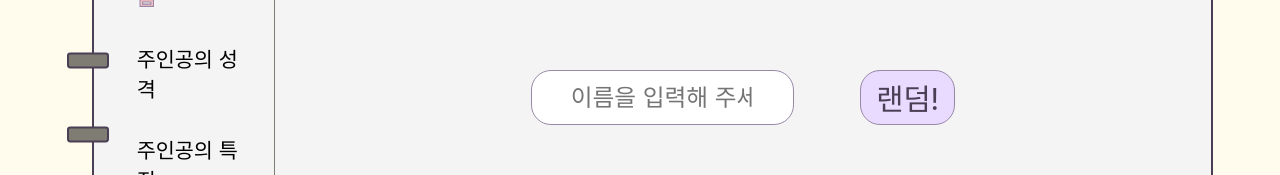
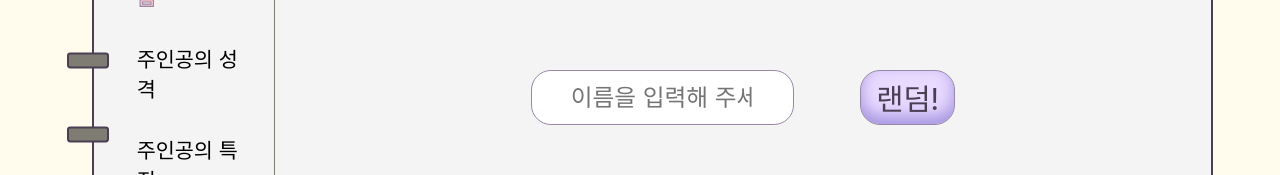
Before and after one commit to yANUs-3-Team/FE, a React (Create React App) app: page /create in a window 1280 px wide. Shown: the part 410-585 px from the top of the page. Built offline with nearby package versions, Linux system fonts and the light colour scheme; a web font is replaced by a local one.

Commit message:
Modified create page

```diff
--- a/src/component/Css/create.css
+++ b/src/component/Css/create.css
@@ -258,7 +258,8 @@ textarea:focus + .placeholder_fallback {
   align-items: center;
 
   background-color: #e9daff;
-  border: 0.10416vw solid #9888a8;
+  box-shadow: inset 0 -1vh 2vh rgba(146, 131, 218, 0.8);
+  border: 0.12vw solid #9888a8;
   border-radius: 1.5625vw;
   color: #4a3f55;
   font-size: 3.7037vh;
@@ -273,7 +274,8 @@ textarea:focus + .placeholder_fallback {
   align-items: center;
 
   background-color: #e9daff;
-  border: 0.10416vw solid #9888a8;
+  box-shadow: inset 0 -1vh 2vh rgba(146, 131, 218, 0.8);
+  border: 0.12vw solid #9888a8;
   border-radius: 1.5625vw;
   color: #4a3f55;
   font-size: 3.7037vh;
--- a/src/component/Css/openGallery.css
+++ b/src/component/Css/openGallery.css
@@ -133,9 +133,6 @@
     z-index: 2;
 }
 
-
-.OG_speechBubble_text {}
-
 .cover_container2 {
     width: calc(100% - 10vw);
     margin: 0 5vw;
```
